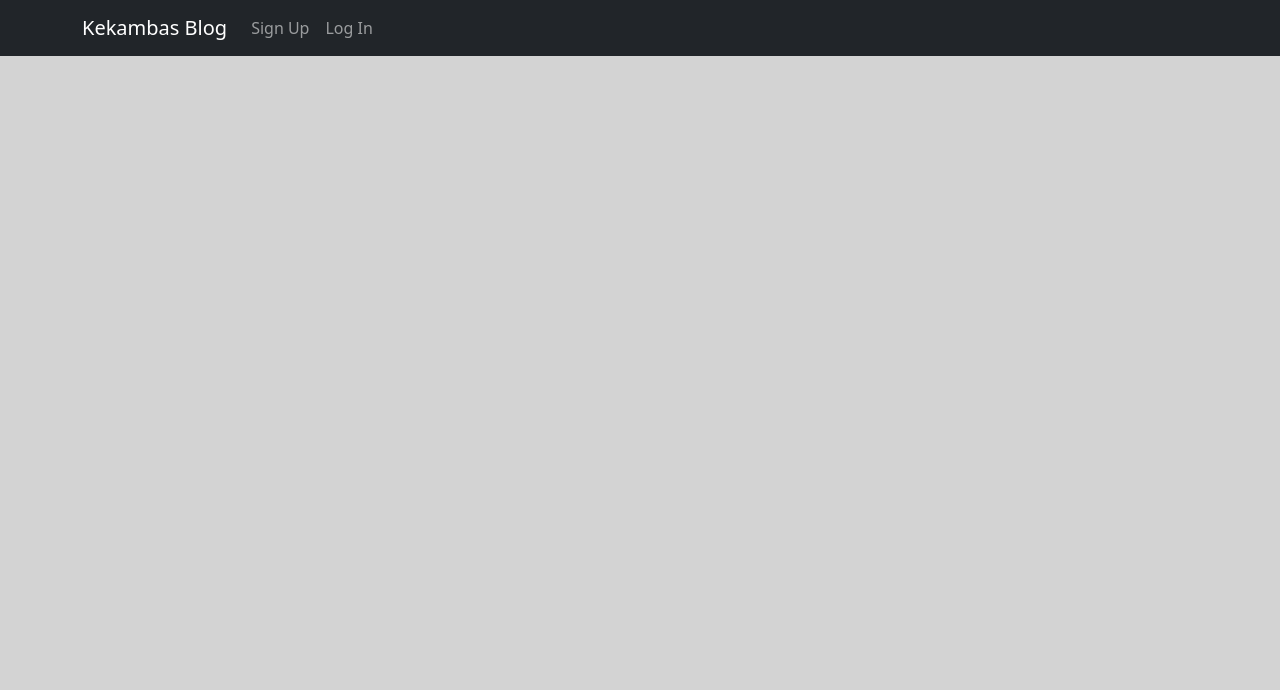
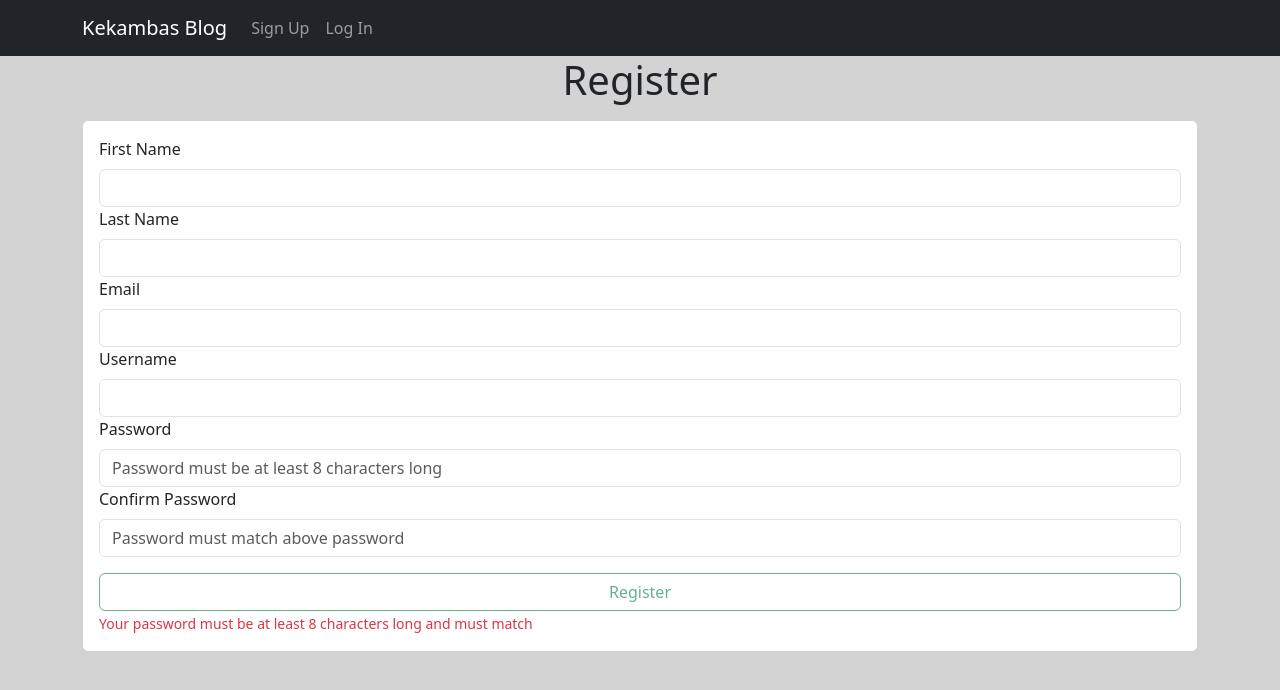
Before and after one commit to bstanton773/kekambas-125_react_blog, a React (Vite) app: page /register in a window 1280 px wide. Shown: the top 690 px of the page. Built offline with nearby package versions, Linux system fonts and the light colour scheme.

Commit message:
Create a Register component with Form Submission

```diff
--- a/src/App.tsx
+++ b/src/App.tsx
@@ -1,12 +1,18 @@
+// Import Node Modules
 import { useState } from 'react';
 import { Routes, Route } from 'react-router-dom';
 import Container from 'react-bootstrap/Container';
+// Import Views
 import Home from './views/Home';
 import Login from './views/Login';
+import Register from './views/Register';
+// Import Components
 import AlertMessage from './components/AlertMessage';
 import Navigation from "./components/Navigation";
+// Import Types
 import CategoryType from './types/category';
 import UserType from './types/auth';
+
 
 export default function App() {
     const [isLoggedIn, setIsLoggedIn] = useState(false);
@@ -40,6 +46,7 @@ export default function App() {
                 <Routes>
                     <Route path='/' element={<Home isLoggedIn={isLoggedIn} user={loggedInUser} flashMessage={flashMessage} />} />
                     <Route path='/login' element={<Login isLoggedIn={isLoggedIn} logUserIn={logUserIn} />} />
+                    <Route path='/register' element={<Register logUserIn={logUserIn} />} />
                 </Routes>
             </Container>
         </div>
--- a/src/components/Navigation.tsx
+++ b/src/components/Navigation.tsx
@@ -22,7 +22,7 @@ export default function Navigation({ isLoggedIn, handleClick }:NavigationProps)
                         </>
                     ) : (
                         <>
-                            <Nav.Link href='/'>Sign Up</Nav.Link>
+                            <Nav.Link as={Link} to='/register'>Sign Up</Nav.Link>
                             <Nav.Link as={Link} to='/login'>Log In</Nav.Link>
                         </>
                     )}
--- a/src/types/auth.ts
+++ b/src/types/auth.ts
@@ -3,8 +3,9 @@ type UserType = {
     id: number,
     username: string,
     password?: string,
-    first_name: string,
-    last_name: string,
+    confirmPassword?: string,
+    firstName: string,
+    lastName: string,
     email: string
 }
 
--- /dev/null
+++ b/src/views/Register.tsx
@@ -0,0 +1,74 @@
+import { useState } from 'react';
+import { useNavigate } from 'react-router-dom';
+import Button from 'react-bootstrap/Button';
+import Card from 'react-bootstrap/Card';
+import Form from 'react-bootstrap/Form';
+import UserType from '../types/auth';
+
+type RegisterProps = {
+    logUserIn: (user:Partial<UserType>) => void
+}
+
+export default function Register({ logUserIn }: RegisterProps) {
+    const navigate = useNavigate();
+
+    const [userFormData, setUserFormData] = useState<Partial<UserType>>(
+        {
+            firstName: '',
+            lastName: '',
+            username: '',
+            email: '',
+            password: '',
+            confirmPassword: '',
+        }
+    );
+
+    const handleInputChange = (e: React.ChangeEvent<HTMLInputElement>): void => {
+        setUserFormData({...userFormData, [e.target.name]: e.target.value})
+    }
+
+    const handleFormSubmit = (e: React.FormEvent): void => {
+        e.preventDefault();
+        logUserIn(userFormData);
+        navigate('/')
+    }
+
+    const validatePasswords = (password: string, confirmPassword: string) => {
+        return(password.length > 7 && password === confirmPassword)
+    }
+
+    const validPasswords:boolean = validatePasswords(userFormData.password!, userFormData.confirmPassword!);
+
+    return (
+        <>
+            <h1 className="text-center">Register</h1>
+            <Card className='mt-3'>
+                <Card.Body>
+                    <Form onSubmit={handleFormSubmit}>
+                        <Form.Label>First Name</Form.Label>
+                        <Form.Control name='firstName' value={userFormData.firstName} onChange={handleInputChange} />
+
+                        <Form.Label>Last Name</Form.Label>
+                        <Form.Control name='lastName' value={userFormData.lastName} onChange={handleInputChange} />
+
+                        <Form.Label>Email</Form.Label>
+                        <Form.Control name='email' type='email' value={userFormData.email} onChange={handleInputChange} />
+
+                        <Form.Label>Username</Form.Label>
+                        <Form.Control name='username' value={userFormData.username} onChange={handleInputChange} />
+
+                        <Form.Label>Password</Form.Label>
+                        <Form.Control name='password' type='password' value={userFormData.password} onChange={handleInputChange} placeholder='Password must be at least 8 characters long'/>
+
+                        <Form.Label>Confirm Password</Form.Label>
+                        <Form.Control name='confirmPassword' type='password' value={userFormData.confirmPassword} onChange={handleInputChange} placeholder='Password must match above password'/>
+
+
+                        <Button type='submit' variant='outline-success' className='w-100 mt-3' disabled={!validPasswords}>Register</Button>
+                        {!validPasswords && <Form.Text className='text-danger'>Your password must be at least 8 characters long and must match</Form.Text>}
+                    </Form>
+                </Card.Body>
+            </Card>
+        </>
+    )
+}
```
